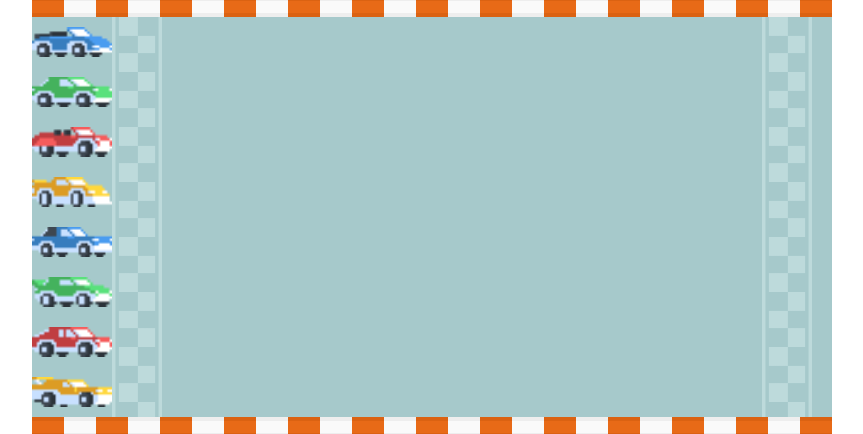
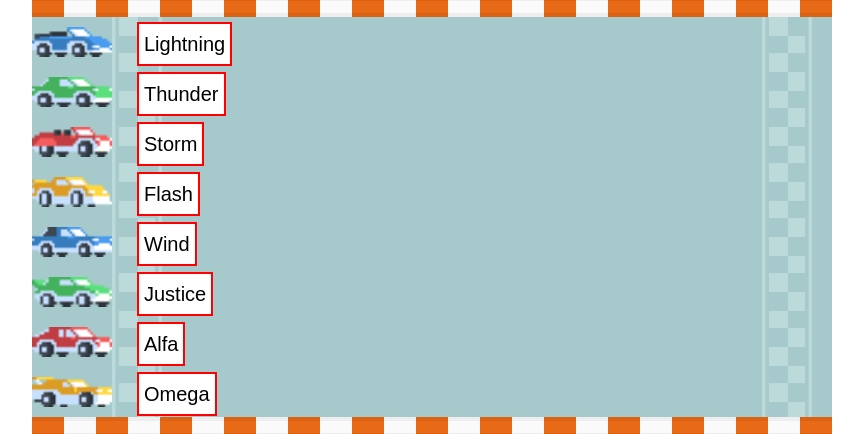
Before and after one commit to LaurynasAnd/Car-race, a plain HTML site: page index.html in a window 1280 px wide. Shown: the part 183-617 px from the top of the page, without its empty margins (208-1071 px from the left). Drawn offline with Linux system fonts and the light colour scheme; grey boxes are pictures that could not be loaded.

Commit message:
car names

```diff
--- a/css/main.css
+++ b/css/main.css
@@ -62,15 +62,40 @@
         margin-left: 0px;
         transition: all 500ms linear;
     }
+    .track > .car1-name,
     .track > .car1 {top: 0;}
+    .track > .car2-name,
     .track > .car2 {top: 50px;}
+    .track > .car3-name,
     .track > .car3 {top: 100px;}
+    .track > .car4-name,
     .track > .car4 {top: 150px;}
+    .track > .car5-name,
     .track > .car5 {top: 200px;}
+    .track > .car6-name,
     .track > .car6 {top: 250px;}
+    .track > .car7-name,
     .track > .car7 {top: 300px;}
+    .track > .car8-name,
     .track > .car8 {top: 350px;}
 
+    .track > .car-name {
+        display: inline-block;
+        position: absolute;
+        left: 100px;
+        margin: 5px;
+        padding: 5px;
+        font-size: 20px;
+        line-height: 30px;
+        font-family: Arial, Helvetica, sans-serif;
+        z-index: 1;
+        text-transform: capitalize;
+        background-color: #fff;
+        border: 2px solid red;
+    }
+    .track > .car-name.hidden {
+        display: none;
+    }
 
 #bot_grass > .start-button {
     width: fit-content;
--- a/js/main.js
+++ b/js/main.js
@@ -1,7 +1,8 @@
 'use strict';
 
 import Car from './renderCar.js';
-const raceCars = [];
+const raceCars = [];    //array of all race cars
+
 const carNames = ["Lightning",
                     "Thunder",
                     "Storm",
@@ -10,6 +11,7 @@ const carNames = ["Lightning",
                     "Justice",
                     "Alfa",
                     "Omega"];
+//fill caceCars array with Car objects
 for (let i = 0; i < carNames.length; i++) {
     const car = new Car({
         name: carNames[i],
@@ -18,16 +20,24 @@ for (let i = 0; i < carNames.length; i++) {
     });
     raceCars.push(car);
 }
+
+//render all race cars
 for(const car of raceCars) {
     car.render();
 }
 
+//add event listener for start button
 const button = document.querySelector('.start-button');
 button.addEventListener('click', race);
 
+//function to start race after start button clicked
 function race() {
     const button = document.querySelector('.start-button');
     button.classList.add('hidden');
+    const carName = document.querySelectorAll('.car-name');
+    for (const name of carName){
+        name.classList.add('hidden');
+    }
     const interval = setInterval(()=>{
         for(const car of raceCars){
             car.drive();
@@ -39,22 +49,35 @@ function race() {
                 isFinished = true;
                 button.innerHTML = 'reset race';
                 button.classList.remove('hidden');
+                //now the start button will have new purpose as reset button
+                //so event listener to start race is removed
                 button.removeEventListener('click', race);
-                button.addEventListener('click', reset)
+                //instead reset event listener is created
+                button.addEventListener('click', reset);
                 clearInterval(interval);
             }
         }
 
     },500);
+
 }
 
+//function to reset all cars
 function reset(){
     const button = document.querySelector('.start-button');
     for (const car of raceCars){
         car.reset();
     }
-    button.innerHTML = 'start race';
-    button.removeEventListener('click', reset);
-    button.addEventListener('click', race);
-
+    setTimeout(()=>{
+        button.innerHTML = 'start race';
+        //reset event is removed, since it is no longer needed
+        button.removeEventListener('click', reset);
+        //race event listener is added
+        button.addEventListener('click', race);
+        const carName = document.querySelectorAll('.car-name');
+        //all car names are shown again
+        for (const name of carName){
+            name.classList.remove('hidden');
+        }
+    },300)
 }
--- a/js/renderCar.js
+++ b/js/renderCar.js
@@ -10,7 +10,8 @@ class Car{
     }
     render(){
         const DOM = document.querySelector('.track');
-        const HTML = `<img src="./img/cars/${this.carNo}.png" alt="" class="${this.carNo} car">`;
+        const HTML = `<img src="./img/cars/${this.carNo}.png" alt="" class="${this.carNo} car">
+                        <div class="car-name ${this.carNo}-name">${this.name}</div>`;
         DOM.innerHTML += HTML;
     }
     drive(){
```
Also changed, not shown: index.html (+1 -0 lines).
